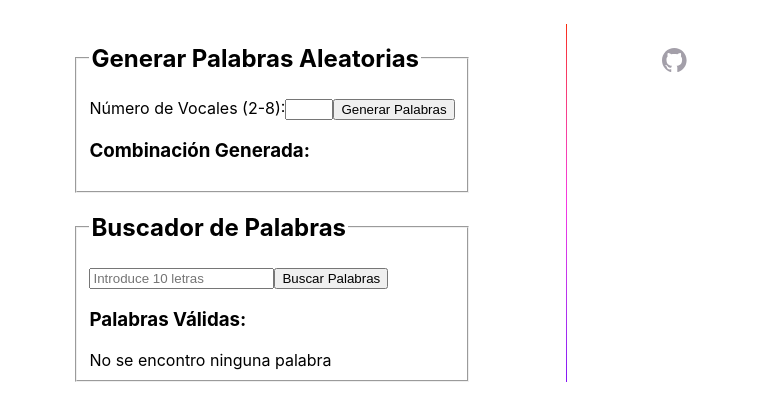
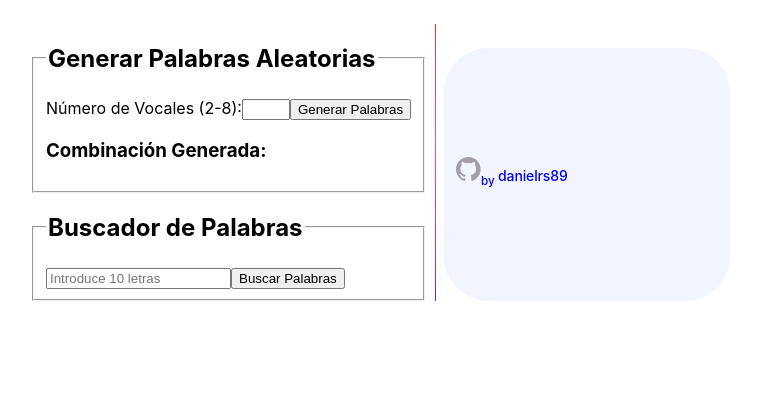
Before and after one commit to danielrs89/letraCifra, an Angular app: page / in a window 1280 px wide. Shown: the top 420 px of the page, without its empty margins (260-1021 px from the left). Built offline with nearby package versions, Linux system fonts and the light colour scheme.

Commit message:
ajustes columnas grid,  input por las dos vias randon y manual

```diff
--- a/src/app/app.component.html
+++ b/src/app/app.component.html
@@ -91,7 +91,7 @@
   }
 
 
-
+  /*
   .pill-group {
     display: flex;
     flex-direction: column;
@@ -101,6 +101,43 @@
   }
 
   .pill {
+    display: flex;
+    align-items: center;
+    --pill-accent: var(--bright-blue);
+    background: color-mix(in srgb, var(--pill-accent) 5%, transparent);
+    color: var(--pill-accent);
+    padding-inline: 0.75rem;
+    padding-block: 0.375rem;
+    border-radius: 2.75rem;
+    border: 0;
+    transition: background 0.3s ease;
+    font-family: var(--inter-font);
+    font-size: 0.875rem;
+    font-style: normal;
+    font-weight: 500;
+    line-height: 1.4rem;
+    letter-spacing: -0.00875rem;
+    text-decoration: none;
+  }
+*/
+
+  .pill-group {
+    display: flex;
+    flex-wrap: wrap;
+    gap: 1.25rem;
+    align-items: start;
+    max-width: 100%;
+    text-align: center;
+
+  }
+
+  /* Permitir que las pills se distribuyan en varias columnas */
+  .pill {
+    flex: 1 1 auto;
+    /* Permite que las pills se acomoden según el espacio disponible */
+    min-width: 120px;
+    /* Ajusta el mínimo según el tamaño deseado */
+    text-align: center;
     display: flex;
     align-items: center;
     --pill-accent: var(--bright-blue);
@@ -184,24 +221,24 @@
 
     <div class="divider" role="separator" aria-label="Divider"></div>
 
-    <div class="right-side">
-      <div class="pill-group">
+
+    <div class="right-side pill-group">
 
       @for (item of validWords; track $index) {
       <a class="pill" href="http://dle.rae.es/srv/search?w={{item}}" target="_blank" rel="noopener noreferrer">
         <span>{{item.charAt(0).toUpperCase()}}{{item.slice(1)}}</span>
       </a>
       }
-
     </div>
-      <div class="social-links">
-        <a href="https://github.com/danielrs89" aria-label="Github" target="_blank" rel="noopener">
+    <button class="btn social-links pill">
+      <a href="https://github.com/danielrs89" aria-label="Github" target="_blank" rel="noopener"
+        style="text-decoration: none;">
         <svg width="25" height="24" viewBox="0 0 25 24" fill="none" xmlns="http://www.w3.org/2000/svg" alt="Github">
           <path
             d="M12.3047 0C5.50634 0 0 5.50942 0 12.3047C0 17.7423 3.52529 22.3535 8.41332 23.9787C9.02856 24.0946 9.25414 23.7142 9.25414 23.3871C9.25414 23.0949 9.24389 22.3207 9.23876 21.2953C5.81601 22.0377 5.09414 19.6444 5.09414 19.6444C4.53427 18.2243 3.72524 17.8449 3.72524 17.8449C2.61064 17.082 3.81137 17.0973 3.81137 17.0973C5.04697 17.1835 5.69604 18.3647 5.69604 18.3647C6.79321 20.2463 8.57636 19.7029 9.27978 19.3881C9.39052 18.5924 9.70736 18.0499 10.0591 17.7423C7.32641 17.4347 4.45429 16.3765 4.45429 11.6618C4.45429 10.3185 4.9311 9.22133 5.72065 8.36C5.58222 8.04931 5.16694 6.79833 5.82831 5.10337C5.82831 5.10337 6.85883 4.77319 9.2121 6.36459C10.1965 6.09082 11.2424 5.95546 12.2883 5.94931C13.3342 5.95546 14.3801 6.09082 15.3644 6.36459C17.7023 4.77319 18.7328 5.10337 18.7328 5.10337C19.3942 6.79833 18.9789 8.04931 18.8559 8.36C19.6403 9.22133 20.1171 10.3185 20.1171 11.6618C20.1171 16.3888 17.2409 17.4296 14.5031 17.7321C14.9338 18.1012 15.3337 18.8559 15.3337 20.0084C15.3337 21.6552 15.3183 22.978 15.3183 23.3779C15.3183 23.7009 15.5336 24.0854 16.1642 23.9623C21.0871 22.3484 24.6094 17.7341 24.6094 12.3047C24.6094 5.50942 19.0999 0 12.3047 0Z" />
         </svg>
+        <sub>by</sub> danielrs89
       </a>
-      </div>
-    </div>
+    </button>
   </div>
 </main>
--- a/src/app/app.component.ts
+++ b/src/app/app.component.ts
@@ -17,6 +17,4 @@ export class AppComponent {
   setValidWords(e:any){
     this.validWords=e;
   }
-
-
 }
--- a/src/app/components/word-finder/word-finder.component.html
+++ b/src/app/components/word-finder/word-finder.component.html
@@ -19,13 +19,19 @@
       <legend><h2>Buscador de Palabras</h2></legend>
 
     <!-- <input type="text" [(ngModel)]="letters" placeholder="Introduce 10 letras" maxlength="10" value="generatedWords"> -->
-    <input type="text" placeholder="Introduce 10 letras" maxlength="10" [value]="letters">
-    <button (click)="findWords()">Buscar Palabras</button>
+    <!-- <input type="text" placeholder="Introduce 10 letras" maxlength="10" [value]="letters">
+    <button (click)="findWords()">Buscar Palabras</button> -->
+    <input type="text" placeholder="Introduce 10 letras" maxlength="10" [(ngModel)]="letters">
+<button (click)="findWords()">Buscar Palabras</button>
 
-    <h3>Palabras Válidas:</h3>
-    @if (isLoading) {Buscando palabras...}
-    @else if (validWords.length===0) {No se encontro ninguna palabra}
-    @else {
+    <!-- <h3>Palabras Válidas:</h3> -->
+    @if (isLoading) {
+      <p>Buscando palabras...</p>
+    }
+    <!--@else if (validWords.length===0) {
+      <p>No se encontró ninguna palabra.</p>
+    }
+     @else {
     @for (word of validWords; track $index) {
       <div>
         <ul>
@@ -33,7 +39,7 @@
         </ul>
       </div>
     }
-    }
+    } -->
   </fieldset>
   </div>
 </div>
--- a/src/app/components/word-finder/word-finder.component.ts
+++ b/src/app/components/word-finder/word-finder.component.ts
@@ -20,12 +20,10 @@ export class WordFinderComponent {
 
   constructor(private http: HttpClient) { }
 
-  getRandonWords(){
-    this.letters=this.generatedWords;
-    }
+
   findWords() {
+    this.letters = this.letters ? this.letters.trim() : this.generatedWords;
 
-    this.letters=this.letters.trim();
 
     if (this.letters.length !== 10) {
       alert('Introduce exactamente 10 letras.');
@@ -41,13 +39,16 @@ export class WordFinderComponent {
     this.http.get('./wordList.txt', { responseType: 'text' }).subscribe({
       next: (data) => {
         const dictionary = new Set(data.split('\n').map(word => word.trim()));
-        const possibleWords = this.generateCombinations(this.letters.toLowerCase());
+        const possibleWords = this.generateCombinations(this.letters.toLowerCase().trim());
         this.validWords = possibleWords
           .filter(word => word.length >= 5 && dictionary.has(word))
           .sort((a, b) => b.length - a.length);
 
         this.isLoading = false;
         this.definition.emit(this.validWords);
+
+        this.letters='';
+        this.generatedWords='';
       },
       error: (err) => {
         console.error("Error al cargar wordList.txt:", err);
@@ -57,8 +58,8 @@ export class WordFinderComponent {
   }
 
   generateRandomWords() {
-    if (this.numVowels === null || this.numVowels < 0 || this.numVowels > 10) {
-      alert('Introduce un número válido de vocales (0-10).');
+    if (this.numVowels === null || this.numVowels < 2 || this.numVowels > 8) {
+      alert('Introduce un número válido de vocales (2-8).');
       return;
     }
 
@@ -77,7 +78,7 @@ export class WordFinderComponent {
       }
       word = word.split('').sort(() => Math.random() - 0.5).join(''); // Shuffle letters
       this.generatedWords=word;
-      this.getRandonWords();
+
   }
 
   generateCombinations(letters: string): string[] {
@@ -92,6 +93,7 @@ export class WordFinderComponent {
     };
 
     permute(array, '');
+
     return Array.from(results);
   }
 }
```
Lines whose indentation alone changed are shown as unchanged.
